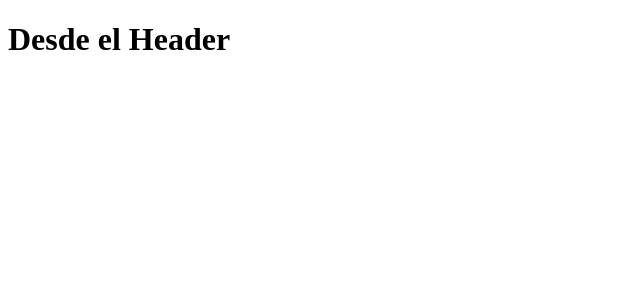
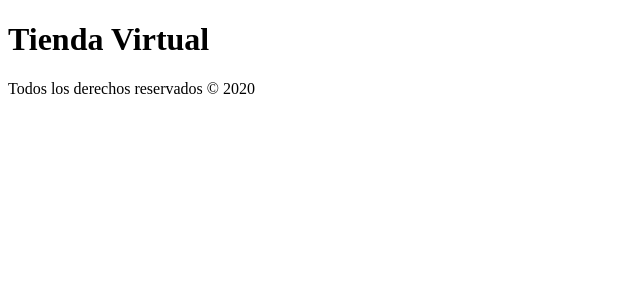
Before and after one commit to AngelGabrielTG/Introduccion-ReactJs, a React (Create React App) app: page / in a window 1280 px wide. Shown: the top 300 px of the page, without its empty margins (0-640 px from the left). Built offline with nearby package versions, Linux system fonts and the light colour scheme.

Commit message:
Segundo Componente - Introduccion a PROPS

```diff
--- a/src/App.js
+++ b/src/App.js
@@ -1,11 +1,21 @@
-import React from 'react';
+import React, { Fragment } from 'react';
 import Header from './components/Header';
+import Footer from './components/Footer';
 
 function App() {
+
+  // Obtener la fecha
+  const fecha = new Date().getFullYear();
+
   return (
-    <div className="App">
-      <Header />
-    </div>
+    <Fragment>
+      <Header
+        titulo='Tienda Virtual'
+      />
+      <Footer
+        fecha={fecha}
+      />
+    </Fragment>
   );
 }
 
--- /dev/null
+++ b/src/components/Footer.js
@@ -0,0 +1,11 @@
+import React from 'react';
+
+const Footer = (props) => {
+    return (
+        <footer>
+            <p>Todos los derechos reservados &copy; {props.fecha}</p>
+        </footer>
+     );
+}
+
+export default Footer;
--- a/src/components/Header.js
+++ b/src/components/Header.js
@@ -1,8 +1,8 @@
 import React from 'react';
 
-function Header() {
+function Header(props) {
     return(
-        <h1>Desde el Header</h1>
+        <h1>{props.titulo}</h1>
     )
 }
 export default Header;
```
